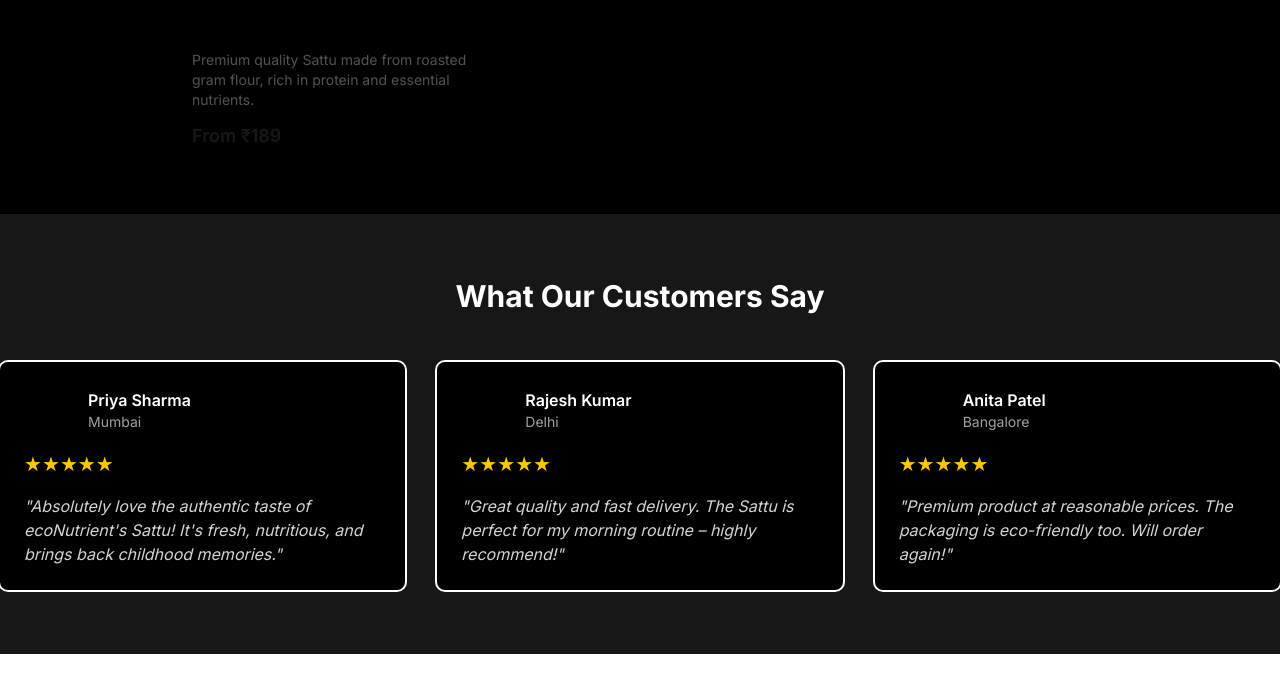
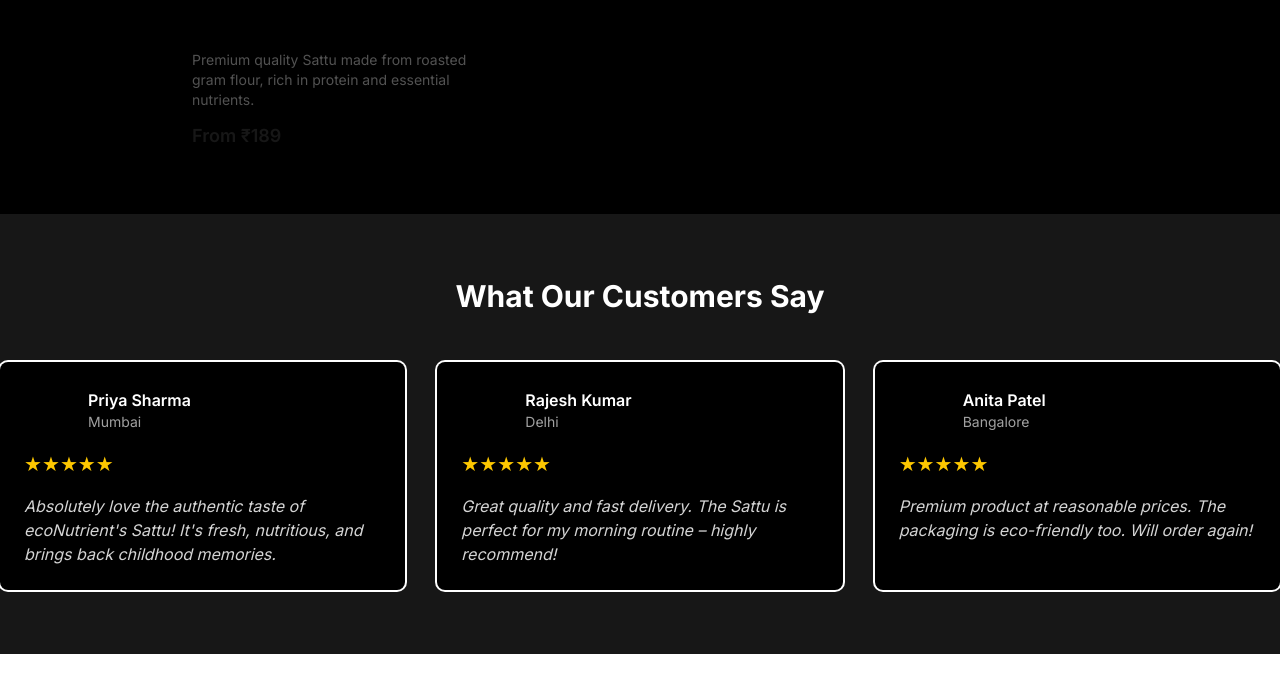
Before and after one commit to aadityasai37/ecoNutrient-LLP, a Next.js app: page / in a window 1280 px wide. Shown: the part 1347-2040 px from the top of the page. Built offline with nearby package versions, Linux system fonts and the light colour scheme.

Commit message:
Update page.tsx

```diff
--- a/src/app/page.tsx
+++ b/src/app/page.tsx
@@ -106,7 +106,7 @@
                     <span key={i} className="text-yellow-400 text-xl">★</span>
                   ))}
                 </div>
-                <blockquote className="text-neutral-300 italic">"{testimonial.quote}"</blockquote>
+                <blockquote className="text-neutral-300 italic">{testimonial.quote}</blockquote>
               </article>
             ))}
           </div>
```
